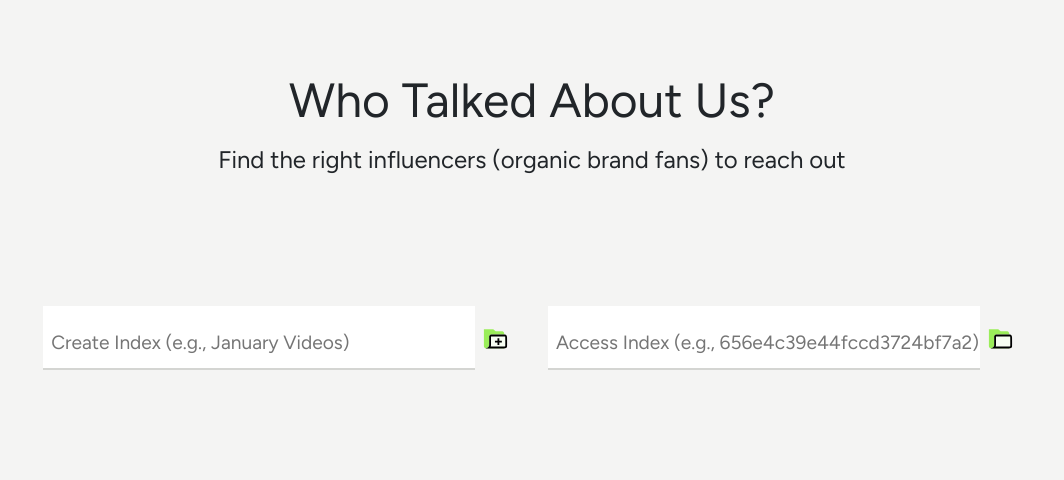
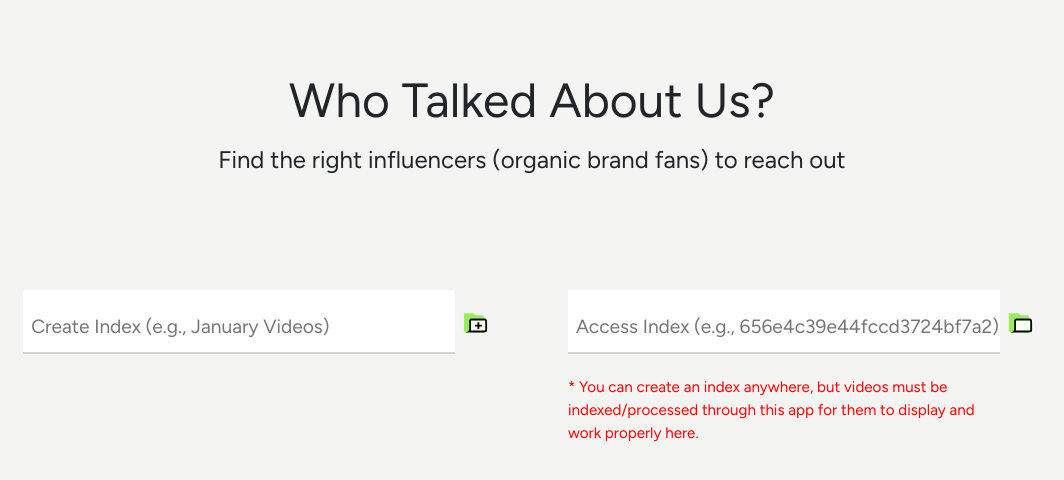
Before and after one commit to mrnkim/Who-Talked-About-Us, a React (Create React App) app: page / in a window 1280 px wide. Shown: the top 480 px of the page, without its empty margins (108-1172 px from the left). Built offline with nearby package versions, Linux system fonts and the light colour scheme.

Commit message:
Add a memo

```diff
--- a/src/App.css
+++ b/src/App.css
@@ -10,9 +10,9 @@
 
 .formContainer {
   display: flex;
-  justify-content: space-between;
-  align-items: center;
   justify-content: center;
+  align-items: flex-start;
+  gap: 3rem;
   margin-top: 5rem;
 }
 
--- a/src/App.js
+++ b/src/App.js
@@ -27,10 +27,10 @@ function App() {
 
         {!indexId && (
           <div className="formContainer">
-            <Container className="m-auto p-3 indexFormContainer">
+            <Container className="indexFormContainer">
               <IndexForm />
             </Container>
-            <Container className="m-auto p-3 indexFormContainer">
+            <Container className="indexFormContainer">
               <ExistingIndexForm />
             </Container>
           </div>
--- a/src/indexes/ExistingIndexForm.js
+++ b/src/indexes/ExistingIndexForm.js
@@ -49,6 +49,20 @@ function ExistingIndexForm() {
         className="textField"
       />
       {error && <div className="errorMessage">{error}</div>}
+      <div
+        style={{
+          color: "red",
+          fontSize: "0.95em",
+          marginTop: "0.5em",
+          width: "100%",
+          maxWidth: "420px",
+          wordBreak: "break-word",
+          textAlign: "left",
+        }}
+      >
+        * You can create an index anywhere, but videos must be indexed/processed
+        through this app for them to display and work properly here.
+      </div>
     </div>
   );
 }
```
